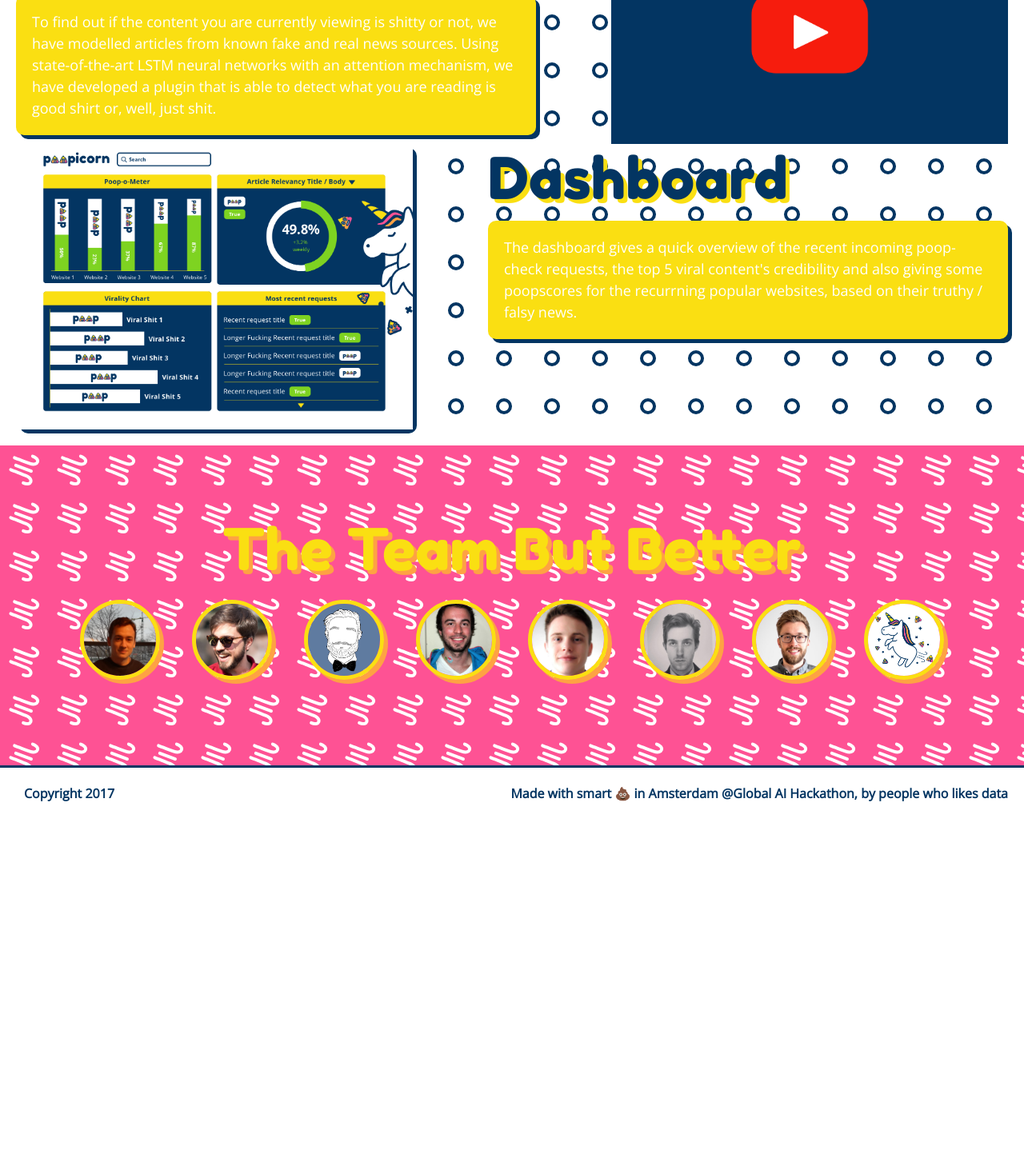
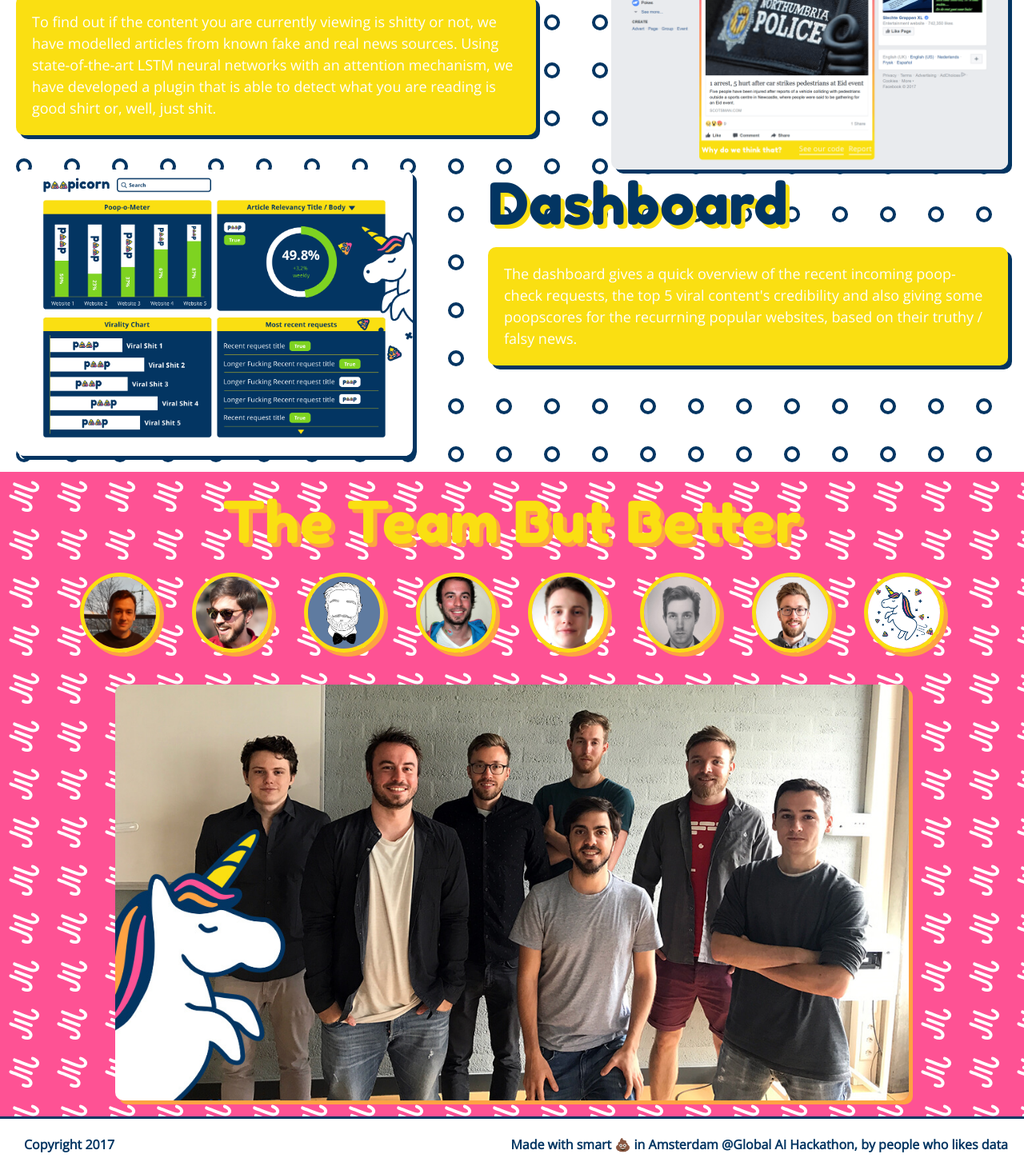
Before and after one commit to paulfauthmayer/poopicorn, a browser extension: page website/index.html in a window 1280 px wide. Shown: the part 746-2214 px from the top of the page at 80% size. Before the commit the page ends 1775 px from the top, so only its background shows below. Drawn offline with nearby package versions, Linux system fonts and the light colour scheme.

Commit message:
Updated website

```diff
--- a/website/index.html
+++ b/website/index.html
@@ -54,7 +54,7 @@
            <p>To find out if the content you are currently viewing is shitty or not, we have modelled articles from known fake and real news sources. Using state-of-the-art LSTM neural networks with an attention mechanism, we have developed a plugin that is able to detect what you are reading is good shirt or, well, just shit.</p>
         </div>
         <div class="youtube">
-          <img src="img/Placeholder.png" alt="">
+          <img src="img/poop-o-meter.png" alt="Poop-o-meter shows which news to avoid because it's just poop">
         </div>
         <div class="dashboard">
           <img src="img/dashboard_poopicorn.png" alt="The poopicorn dashboard">
@@ -78,6 +78,9 @@
          <img src="img/simon_profile.jpg" alt="Simon profile picture">
          <img src="img/profile_sample.png" alt="Poopicorn is part of the team">
        </div>
+       <div class="team-photo">
+         <img src="img/team_photo.jpg" alt="Full The Team But Better">
+       </div>
     </section>
     <footer>
       <p>Copyright 2017</p>
--- a/website/style.css
+++ b/website/style.css
@@ -199,6 +199,8 @@ section .description p {
 }
 
 section.video-section .youtube {
+  border-radius: 10px;
+  box-shadow: 5px 5px 0px #033562;
   width: 50%;
 }
 
@@ -206,6 +208,10 @@ section.video-section .dashboard {
   width: 650px;
   border-radius: 10px;
   box-shadow: 5px 5px 0px #033562;
+}
+
+section.video-section .dashboard img, section.video-section .youtube img {
+  border-radius: 10px;
 }
 
 section.team-section .team h2 {
@@ -229,6 +235,17 @@ section.team-section .faces img {
   border-radius: 100%;
   border: 5px solid #FADF12;
   box-shadow: 5px 5px 0px #FEA243;
+}
+
+section.team-section .team-photo {
+  margin-top: 20px;
+  width: 80%;
+  border-radius: 10px;
+  box-shadow: 5px 5px 0px #FEA243
+}
+
+section.team-section .team-photo img {
+  border-radius: 10px;
 }
 
 footer {
@@ -257,6 +274,7 @@ footer {
 }
 
 @media (max-width: 1200px) {
+
   section.main-section h2, section .description h2, section.team-section .team h2 {
     font-size: 48px;
   }
@@ -274,7 +292,7 @@ footer {
   }
 
   section.video-section .youtube, section.video-section .dashboard {
-    width: 100%;
+    width: 80%;
     text-align: center;
     margin-top: 40px;
   }
@@ -321,6 +339,10 @@ footer {
       height: 60%;
     }
 
+    section.team-section .team-photo {
+      width: 100%;
+    }
+
 }
 
 @media (max-width: 750px) {
@@ -332,6 +354,11 @@ footer {
     section.team-section .faces img {
       width: 70px;
       height: 70px;
+    }
+
+    footer {
+      flex-direction: column;
+      text-align: center;
     }
 
 }
@@ -368,11 +395,6 @@ footer {
     font-size: 18px;
   }
 
-  footer {
-    flex-direction: column;
-    text-align: center;
-  }
-
   section #dashboard {
     margin-top: 30px;
   }
```
Also changed, not shown: website/img/poop-o-meter.png (added), website/img/team_photo.jpg (added).
